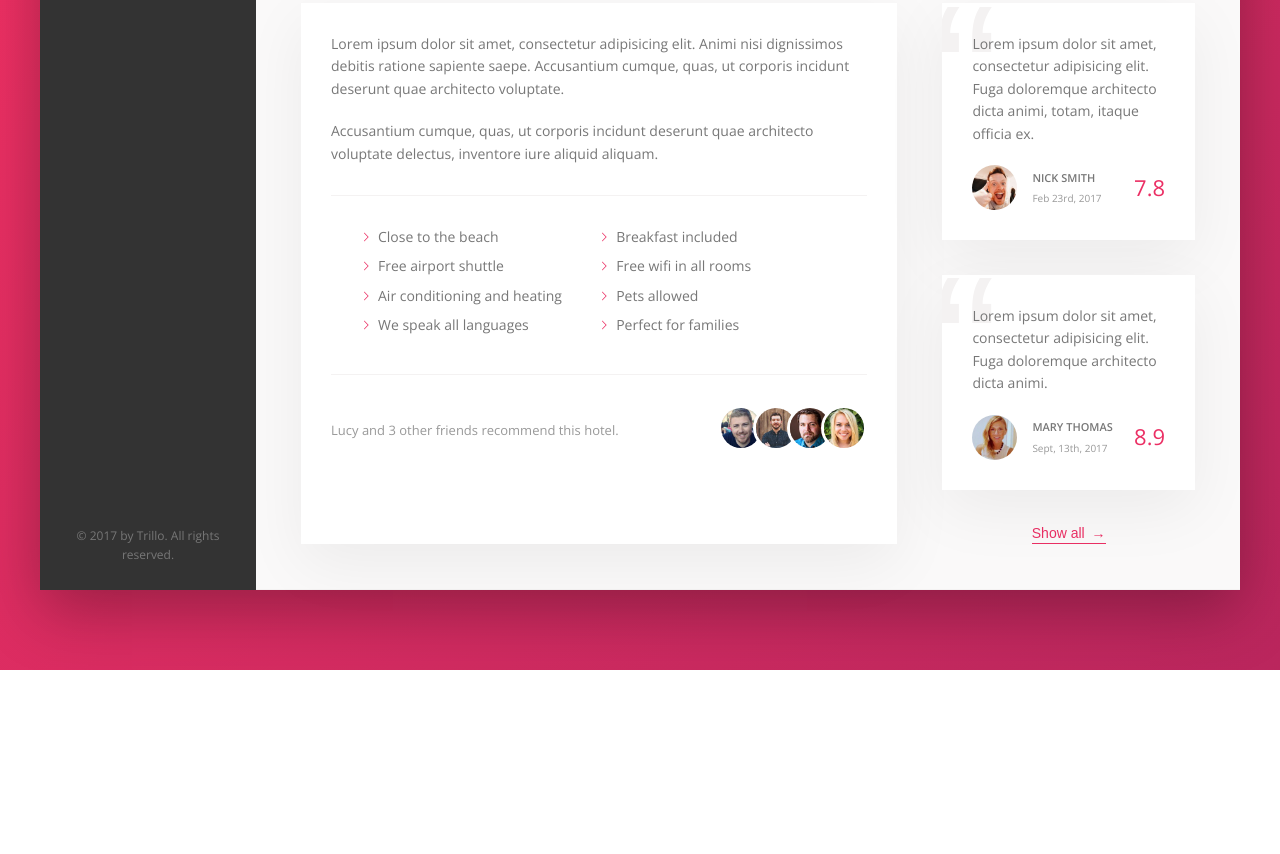
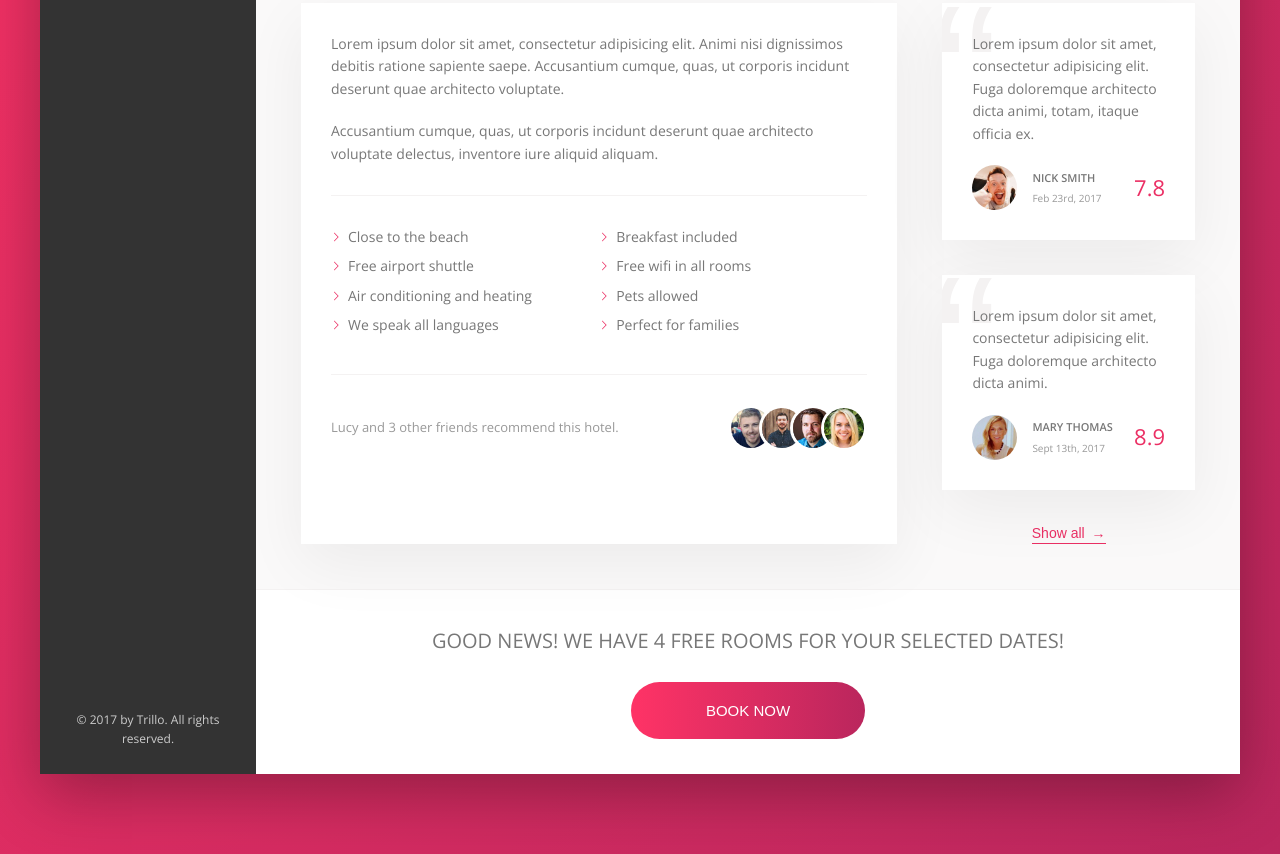
Before and after one commit to Ochanissi/Trillo, a website: page index.html in a window 1280 px wide. Shown: the part 645-1499 px from the top of the page. Before the commit the page ends 1315 px from the top, so only its background shows below. Drawn offline with nearby package versions, Linux system fonts and the light colour scheme.

Commit message:
completed building the CTA section

```diff
--- a/index.html
+++ b/index.html
@@ -75,7 +75,7 @@
                                 <svg class="side-nav__icon">
                                     <use xlink:href="img/sprite.svg#icon-map"></use>
                                 </svg>
-                                <span>Tools</span>
+                                <span>Tours</span>
                             </a>
                         </li>
                     </ul>
@@ -183,7 +183,7 @@
                                     <img src="img/user-2.jpg" alt="User 1" class="review__photo">
                                     <div class="review__user-box">
                                         <p class="review__user-name">Mary Thomas</p>
-                                        <p class="review__user-date">Sept, 13th, 2017</p>
+                                        <p class="review__user-date">Sept 13th, 2017</p>
                                     </div>
                                     <div class="review__rating">8.9</div>
                                 </figcaption>
@@ -191,6 +191,15 @@
                             <button class="btn-inline">Show all <span>&rarr;</span></button>
                         </div>
                     </div>
+                    <div class="cta">
+                        <h2 class="cta__book-now">
+                            Good news! We have 4 free rooms for your selected dates!
+                        </h2>
+                        <button class="btn">
+                            <span class="btn__visible">Book now</span>
+                            <span class="btn__invisible">Only 4 rooms left</span>
+                        </button>
+                    </div>
                 </main>
             </div>
         </div>
--- a/sass/_components.scss
+++ b/sass/_components.scss
@@ -127,7 +127,7 @@
 // SIDE NAVIGATION
 .side-nav {
     font-size: 1.4rem;
-    list-style-type: none;
+    list-style: none;
     margin-top: 3.5rem;
 
 
@@ -191,7 +191,7 @@
 // LEGAL TEXT
 .legal {
     font-size: 1.2rem;
-    color: var(--color-light-grey-4);
+    color: var(--color-grey-light-4);
     text-align: center;
     padding: 2.5rem;
 }
@@ -241,7 +241,7 @@
     &__location {
         font-size: 1.2rem;
         display: flex;
-        align-items: center;
+        vertical-align: center;
     }
 
     &__icon-location {
@@ -336,7 +336,7 @@
 .list {
     list-style: none;
     margin: 3rem 0;
-    padding: 3rem;
+    padding: 3rem 0;
     border-top: var(--line);
     border-bottom: var(--line);
 
@@ -383,8 +383,8 @@
         margin-right: auto;
     }
 
-    &__friend {
-
+    &__friends {
+        display: flex;
     }
 
     &__photo {
@@ -417,8 +417,6 @@
     }
 
     &__user {
-        font-size: 1.1rem;
-
         display: flex;
         align-items: center;
     }
@@ -469,3 +467,69 @@
 
     }
 }
+
+//////////////////////////////////////
+// CALL TO ACTION
+.cta {
+    padding: 3.5rem 0;
+    text-align: center;
+
+    &__book-now {
+        font-size: 2rem;
+        font-weight: 300;
+        text-transform: uppercase;
+        margin-bottom: 2.5rem;
+    }
+}
+
+
+//////////////////////////////////////
+// CALL TO ACTION
+.btn {
+    font-size: 1.5rem;
+    font-weight: 300;
+    text-transform: uppercase;
+    border-radius: 100px;
+    border: none;
+    background-image: linear-gradient(to right, var(--color-primary-light), var(--color-primary-dark));
+    color: #fff;
+    position: relative;
+    overflow: hidden;
+    cursor: pointer;
+
+    & > * {
+        display: inline-block;
+        height: 100%;
+        // width: 100%;
+        transition: all .2s;
+    }
+
+    &__visible {
+        padding: 2rem 7.5rem;
+    }
+
+    &__invisible {
+        position: absolute;
+        padding: 2rem 0;
+        width: 100%;
+        left: 0;
+        top: -100%;
+    }
+
+    &:hover {
+        background-image: linear-gradient(to left, var(--color-primary-light), var(--color-primary-dark));
+    }
+
+    &:hover &__visible {
+        transform: translateY(100%);
+    }
+
+    &:hover &__invisible {
+        top: 0;
+    }
+
+    &:focus {
+        outline: none;
+        animation: pulsate 1s infinite;
+    }
+}
```
Also changed, not shown: css/style.css.
